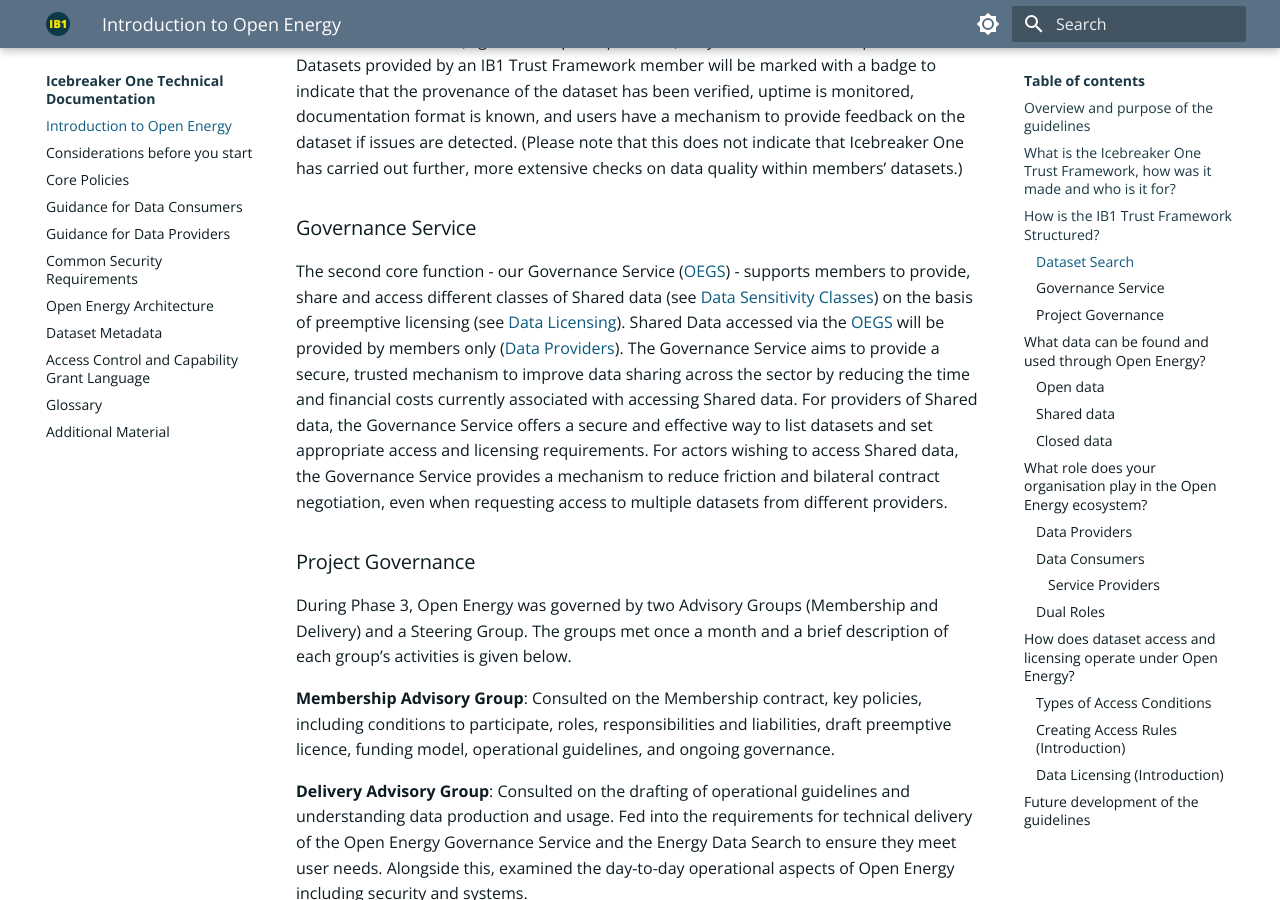
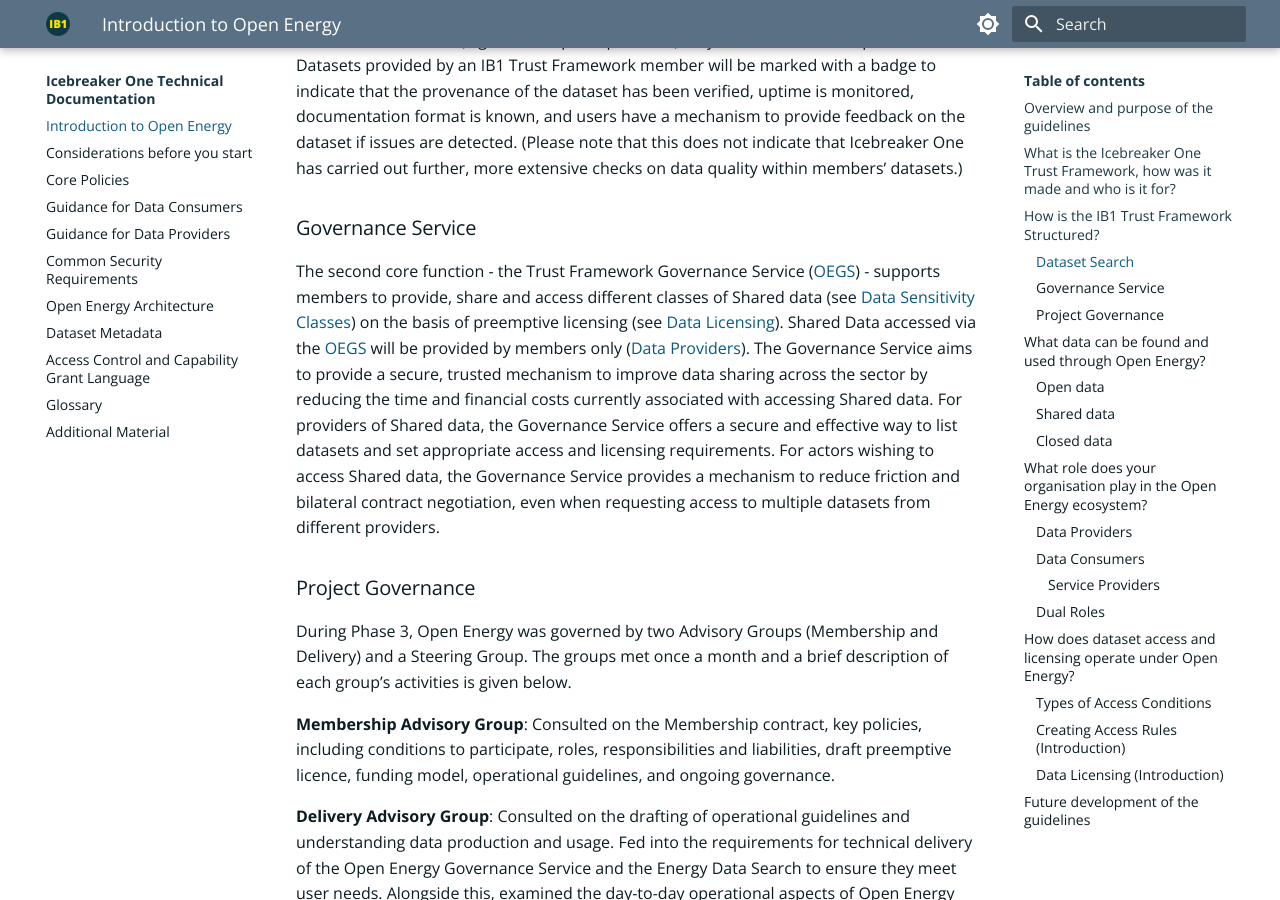
Before and after one commit to icebreakerone/ib1-technical-docs, an MkDocs documentation site: the page built from docs/ops_guidelines/introduction.md, in a window 1280 px wide and 900 px high, scrolled down 2907 px. Built offline with MkDocs 1.6.1 and Material for MkDocs 9.7.7, drawn with Linux system fonts in a browser that asks for light colours; the version menu is left out.

Commit message:
docs/ops_guidelines/introduction.md updated from https://stackedit.net/

```diff
--- a/docs/ops_guidelines/introduction.md
+++ b/docs/ops_guidelines/introduction.md
@@ -68,7 +68,7 @@
 
 ### Governance Service
 
-The  second core function - our Governance Service ([OEGS](../glossary.md#term-Open-Energy-Governance-Service)) - supports members to provide, share and
+The  second core function - the Trust Framework Governance Service ([OEGS](../glossary.md#term-Open-Energy-Governance-Service)) - supports members to provide, share and
 access different classes of Shared data (see [Data Sensitivity Classes](common_policies.md#data-sensitivity-classes)) on the basis of preemptive licensing
 (see [Data Licensing](common_policies.md#data-licensing)). Shared Data accessed via the [OEGS](../glossary.md#term-Open-Energy-Governance-Service) will be provided by members only
 ([Data Providers](../glossary.md#term-Data-Provider)). The Governance Service aims to provide a secure, trusted mechanism to improve data sharing
```
Also changed, not shown: other parts of docs/ops_guidelines/introduction.md (+2 -1 lines).
